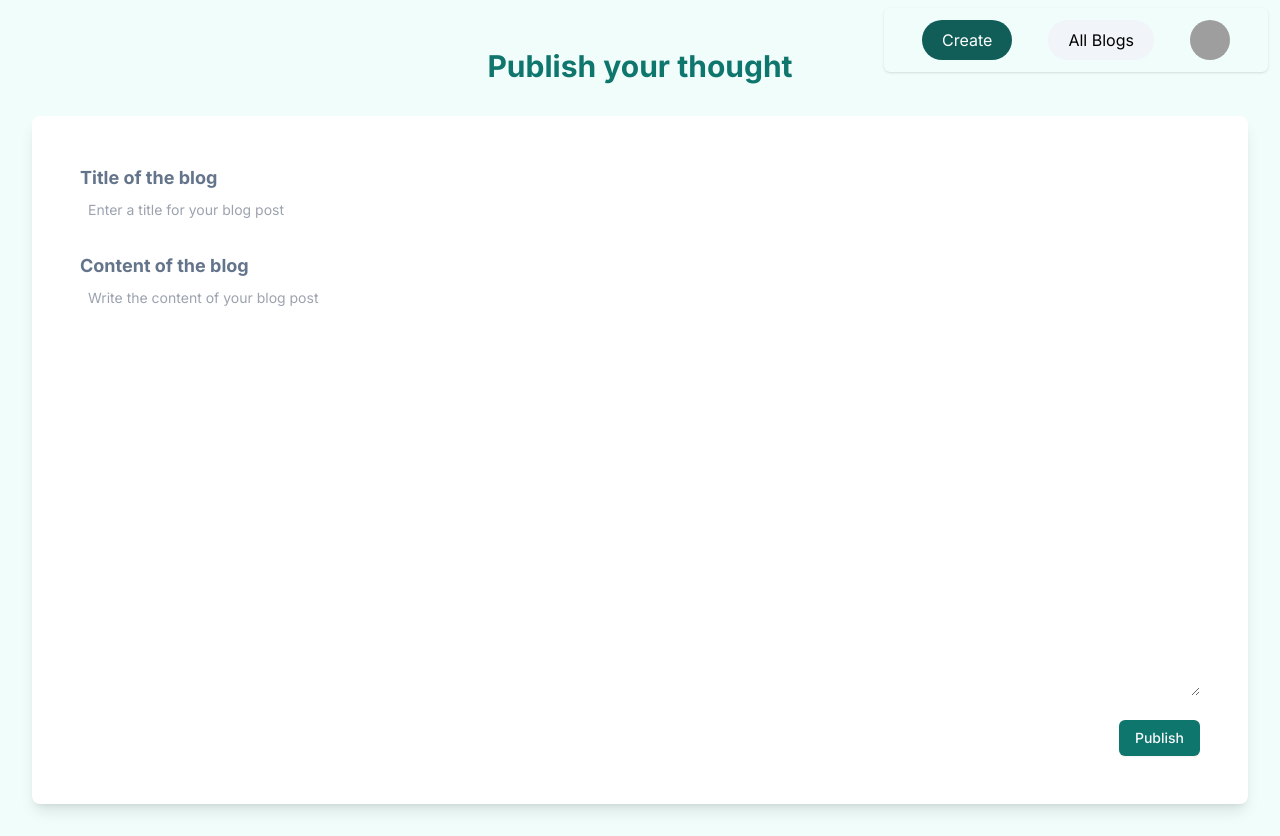
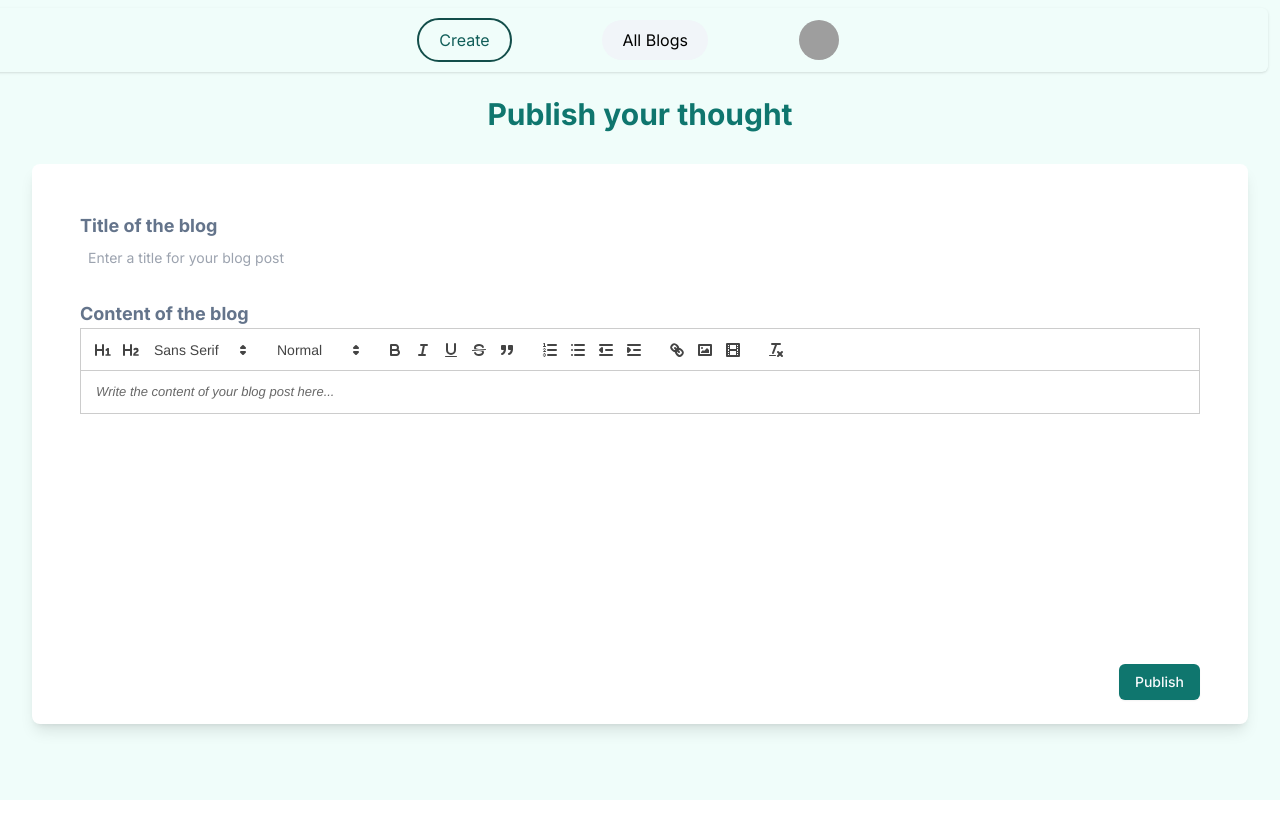
Before and after one commit to AnchalDevBytes/lekha, a Next.js app in the folder frontend/: page /blogs/create-blog in a window 1280 px wide. After the commit the page ends 800 px from the top, so only its background shows below. Built offline with nearby package versions, Linux system fonts and the light colour scheme; no server answers; grey boxes are pictures that could not be loaded.

Commit message:
added text editor

```diff
--- a/frontend/package.json
+++ b/frontend/package.json
@@ -14,16 +14,16 @@
     "@radix-ui/react-dropdown-menu": "^2.1.1",
     "@radix-ui/react-label": "^2.1.0",
     "@radix-ui/react-slot": "^1.1.0",
-    "@reduxjs/toolkit": "^2.2.7",
     "axios": "^1.7.5",
     "class-variance-authority": "^0.7.0",
     "clsx": "^2.1.1",
     "js-cookie": "^3.0.5",
     "lucide-react": "^0.436.0",
     "next": "14.2.7",
+    "quill": "^2.0.2",
     "react": "^18",
     "react-dom": "^18",
-    "react-redux": "^9.1.2",
+    "react-quill": "^2.0.0",
     "react-toastify": "^10.0.5",
     "tailwind-merge": "^2.5.2",
     "tailwindcss-animate": "^1.0.7"
--- a/frontend/src/app/blogs/[id]/page.tsx
+++ b/frontend/src/app/blogs/[id]/page.tsx
@@ -8,6 +8,7 @@ import { toast } from "react-toastify";
 import { BlogInterface, BlogResponseInterface } from "@/interfaces/BlogResponseData";
 import ClockIcon from "@/components/icons/ClockIcon";
 import ShareIcon from "@/components/icons/ShareIcon";
+import ReactQuill from "react-quill";
 
 const ArticlePage = ()  => {
     const [blog, setBlog] = useState<BlogInterface>({
@@ -80,9 +81,11 @@ const ArticlePage = ()  => {
           </div>
           <div id="blogContent" className="border-t border-muted pt-4 lg:pt-8">
             <div className="w-full min-h-96 text-slate-600">
-                {
-                    blog?.content
-                }
+            <ReactQuill
+              value={blog?.content}
+              readOnly={true}
+              theme={"bubble"}
+            />
             </div>
             <div className="flex items-center justify-between my-6 lg:my-8">
               <div
--- a/frontend/src/app/blogs/create-blog/page.tsx
+++ b/frontend/src/app/blogs/create-blog/page.tsx
@@ -6,6 +6,10 @@ import { toast } from "react-toastify";
 import { createBlogResponseData } from "@/interfaces/CreateBlogResponseData";
 import { CreateBlogInput } from "@anchalrajdevsys/lekha-common";
 import { useRouter } from "next/navigation";
+import dynamic from "next/dynamic";
+import 'react-quill/dist/quill.snow.css';
+
+const ReactQuill = dynamic(() => import("react-quill"), { ssr: false });
 
 export default function CreateBlog() {
     const [isLoading, setIsLoading] = useState<boolean>(false);
@@ -17,12 +21,22 @@ export default function CreateBlog() {
     const BACKEND_URL = process.env.NEXT_PUBLIC_BACKEND_URL;
     const router = useRouter();
 
-    const blogInputChangeHandler = (e: ChangeEvent<HTMLInputElement | HTMLTextAreaElement>) => {
+    const blogInputChangeHandler = (e: ChangeEvent<HTMLInputElement>) => {
       setBlogInput({
         ...blogInput,
         [e.target.name] : e.target.value
       })
     }
+
+    const handleContentChange = (value: string) => {
+      console.log(value);
+
+      setBlogInput({
+        ...blogInput,
+        content: value,
+      });
+    };
+
 
     const createBlog = async (e: FormEvent) => {
       e.preventDefault();
@@ -33,6 +47,8 @@ export default function CreateBlog() {
             Authorization: Cookie.get('accessToken')
           }
         })
+        console.log(data);
+
         if(data.status === 200) {
           toast.success("Blog created Successfully!");
           setIsLoading(false);
@@ -52,7 +68,7 @@ export default function CreateBlog() {
     }
 
     return (
-      <div className="container mx-auto pb-8 pt-24 lg:pt-12 px-4 sm:px-6 lg:px-8">
+      <div className="relative container mx-auto pb-8 pt-24 px-4 sm:px-6 lg:px-8">
         <div className="space-y-8">
           <div className="text-center space-y-4">
             <h1 className="text-3xl font-bold text-teal-700">Publish your thought</h1>
@@ -76,16 +92,24 @@ export default function CreateBlog() {
                 <label htmlFor="content" className="block text-lg font-bold text-muted-foreground">
                   Content of the blog
                 </label>
-                <textarea
-                  id="content"
-                  name="content"
-                  rows={20}
-                  className="block w-full rounded-md border-muted bg-background p-2 text-sm text-foreground focus:border-primary focus:ring-primary"
-                  placeholder="Write the content of your blog post"
-                  onChange={blogInputChangeHandler}
+                <ReactQuill
+                  value={blogInput.content}
+                  onChange={handleContentChange}
+                  theme="snow"
+                  placeholder="Write the content of your blog post here..."
+                  modules={{
+                    toolbar: [
+                      [{ 'header': '1'}, {'header': '2'}, { 'font': [] }],
+                      [{size: []}],
+                      ['bold', 'italic', 'underline', 'strike', 'blockquote'],
+                      [{'list': 'ordered'}, {'list': 'bullet'}, {'indent': '-1'}, {'indent': '+1'}],
+                      ['link', 'image', 'video'],
+                      ['clean']
+                    ],
+                  }}
                 />
               </div>
-              <div className="flex justify-end">
+              <div className="absolute bottom-14 right-10 lg:right-20">
                 <button
                   type="submit"
                   className="inline-flex items-center rounded-md bg-primary px-4 py-2 text-sm font-medium text-primary-foreground shadow-sm hover:bg-primary/90 focus:outline-none focus:ring-1 focus:ring-primary focus:ring-offset-1 bg-teal-700"
--- a/frontend/src/components/Article.tsx
+++ b/frontend/src/components/Article.tsx
@@ -1,7 +1,9 @@
 import { BookmarkIcon } from "@/components/icons/BookmarkIcon";
 import { Button } from "@/components/ui/button";
+import { renderToHTML } from "next/dist/server/render";
 import Link from "next/link";
 import { useEffect, useState } from "react";
+import { renderToString } from "react-dom/server";
 
 interface articlePropType {
   title: string;
@@ -35,13 +37,10 @@ const Article = ({ title, content, author, publishedDate, id }: articlePropType)
   return (
     <div className='bg-card rounded-lg shadow-sm p-6 mt-10 flex flex-col sm:flex-row items-start sm:items-center gap-6 hover:shadow-xl duration-300 hover:bg-slate-50 active:shadow-none'>
       <div className="flex-1">
-        <h2 className="text-xl font-bold mb-2 text-teal-700">{title}</h2>
-          <p className="text-muted-foreground text-sm md:text-base mb-4 max-w-lg">
-            {content?.slice(0, 100)} ...
-            <Link href={`/blogs/${id}`}>
-              <Button className="bg-coral-500 hover:bg-coral-600 text-slate-600 sm:w-auto cursor-pointer hover:text-slate-950 transition-all ease-in-out">Read More</Button>
-          </Link>
-          </p>
+        <Link href={`/blogs/${id}`} className="text-xl font-bold mb-2 text-teal-700 cursor-pointer hover:text-teal-800 underline underline-offset-4">{title}</Link>
+          <div className="text-muted-foreground text-sm md:text-base mb-4 max-w-lg">
+            <div dangerouslySetInnerHTML={{__html : `${content.slice(0, 100)} ...`}}/>
+          </div>
         <div className="flex items-center justify-between">
           <div className="flex items-center text-accent-foreground text-sm">
             <span>{new Date(publishedDate).toLocaleDateString()}</span>
--- a/frontend/src/components/Navbar.tsx
+++ b/frontend/src/components/Navbar.tsx
@@ -28,10 +28,10 @@ const Navbar = () => {
   }
 
   return (
-    <div className='absolute top-2 md:right-3 w-full md:w-96 rounded-md px-5 h-16 flex items-center justify-around shadow'>
+    <div className='absolute top-2 md:right-3 w-full rounded-md px-5 lg:px-[30%] h-16 flex items-center justify-around shadow'>
       <Link
         href='/blogs/create-blog'
-        className='cursor-pointer hover:shadow duration-300 transition-all py-2 px-5 bg-teal-800 hover:bg-teal-950/90 text-white rounded-full active:text-sky-400 active:shadow-lg'
+        className='cursor-pointer hover:shadow duration-300 transition-all py-2 px-5 border-2 border-teal-900 rounded-full text-teal-800 active:text-sky-400 active:shadow-lg'
       >
         Create
       </Link>
```
Also changed, not shown: 1 other file (tests, documents, lock files or other folders).
